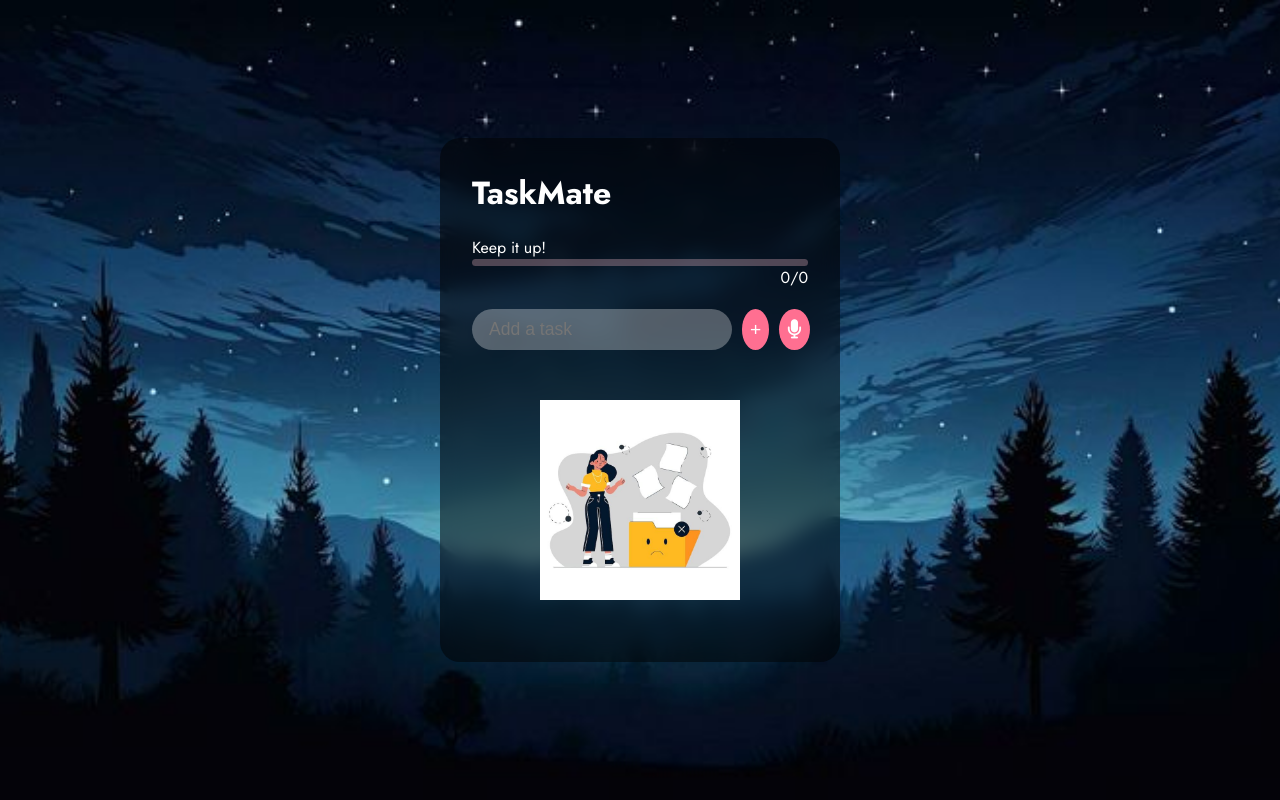
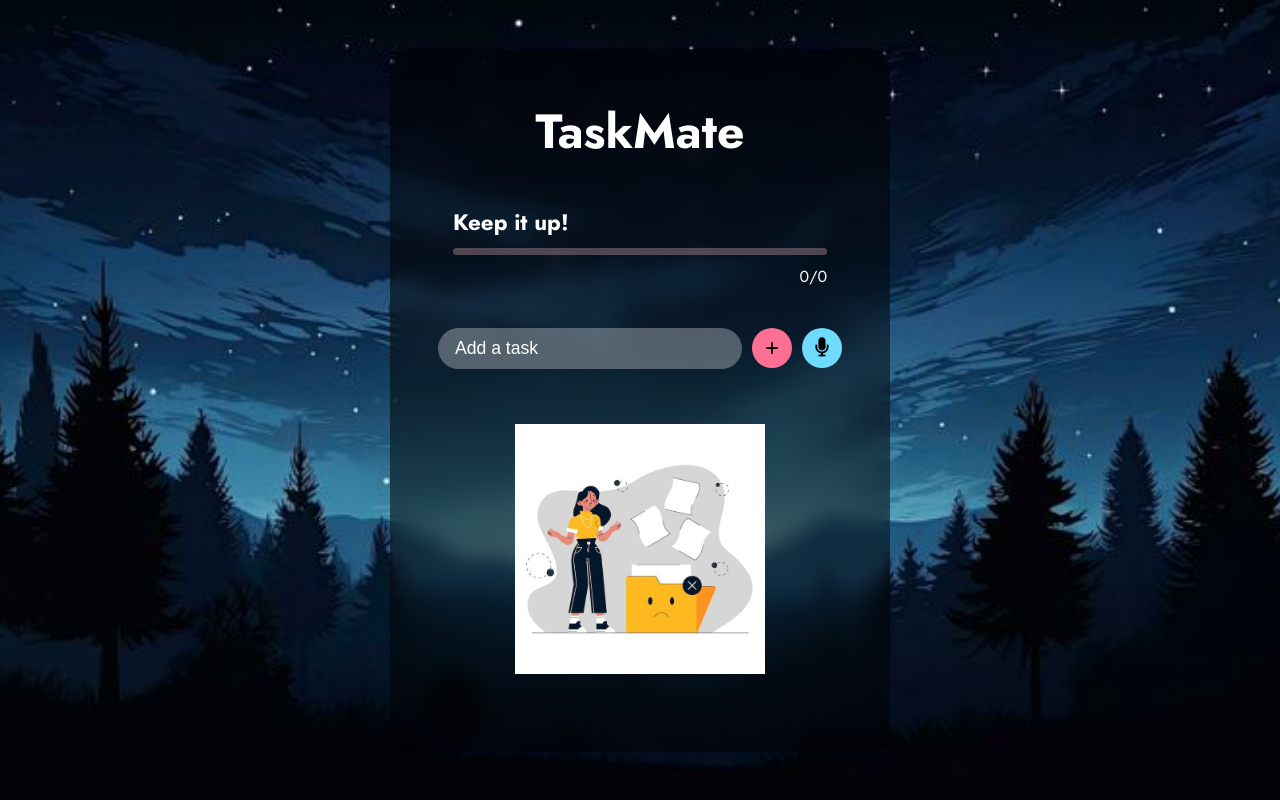
Before and after one commit to Ashlesha1524/TaskMate, a plain HTML site: page main/index.html in a window 1280 px wide. Drawn offline with nearby package versions, Linux system fonts and the light colour scheme; files whose address does not match are found by name.

Commit message:
style.css

```diff
--- a/main/style.css
+++ b/main/style.css
@@ -13,6 +13,7 @@ body {
     align-items: center;
     min-height: 100vh;
     background: url("Images/background_image.jpg") no-repeat center center/cover;
+    transition: background 0.3s ease, color 0.3s ease;
 }
 
 .container {
@@ -26,27 +27,44 @@ body {
 /* To-Do App */
 .todo-app {
     width: 100%;
-    max-width: 400px;
+    max-width: 500px; /* enlarged box */
     background: rgba(0,0,0,0.5);
     color: #fff;
     border-radius: 20px;
-    padding: 2rem;
+    padding: 3rem; /* increased padding */
     display: flex;
     flex-direction: column;
-    gap: 20px;
+    gap: 25px; /* more spacing */
     backdrop-filter: blur(10px);
+    transition: background 0.3s ease, color 0.3s ease;
 }
 
 /* Heading */
 .todo-app h1 {
-    font-size: 2rem;
+    font-size: 3rem; /* bigger TaskMate */
+    text-align: center;
+}
+
+/* Progress Box */
+.progress-box {
+    background: transparent; /* no color */
+    padding: 15px;
+    border-radius: 15px;
+    display: flex;
+    flex-direction: column;
+    gap: 10px;
+    width: 100%;
+    box-sizing: border-box;
+}
+
+.progress-box span {
+    color: #fff;
+    font-weight: bold;
+    text-align: left; /* left aligned */
+    font-size: 1.4rem; /* bigger Keep it up */
 }
 
 /* Progress Bar */
-.stat-container {
-    width: 100%;
-}
-
 #progressbar {
     width: 100%;
     height: 7px;
@@ -57,7 +75,7 @@ body {
 #progress {
     width: 0%;
     height: 100%;
-    background: #ff6f91; /* pink progress bar */
+    background: #ffbf00; /* yellow progress bar */
     border-radius: 20px;
     transition: width 0.3s ease;
 }
@@ -83,20 +101,49 @@ body {
     color: black;
 }
 
+.input-area input::placeholder {
+    color: #fff;
+    opacity: 1;
+}
+
 .input-area button {
-    margin-left: 10px;
-    padding: 8px;
+    width: 40px;
+    height: 40px;
     border-radius: 50%;
     border: none;
     cursor: pointer;
-    font-size: 1.2rem;
-    background: #ff6f91; /* pink add button */
-    color: #fff;
+    font-size: 1.5rem;
+    background: #ff6f91;
+    color: #000;
+    display: flex;
+    justify-content: center;
+    align-items: center;
+    padding: 0;
+    margin-left: 10px;
 }
 
 .input-area button:hover {
     transform: scale(1.1);
 }
+#voice-btn {
+    width: 40px;
+    height: 40px;
+    border-radius: 50%;
+    border: none;
+    cursor: pointer;
+    font-size: 1.2rem;
+    background: #6fdbff;
+    color: #000;
+    display: flex;
+    justify-content: center;
+    align-items: center;
+    margin-left: 10px;
+}
+
+#voice-btn:hover {
+    transform: scale(1.1);
+}
+
 
 /* Task List */
 .todos-container {
@@ -105,15 +152,13 @@ body {
     min-height: 150px;
 }
 
-/* Middle Image */
 .middle-image {
     display: block;
     margin: 30px auto;
-    width: 200px;
+    width: 250px; /* enlarged middle image */
     opacity: 1;
 }
 
-/* Task Items */
 #task-list li {
     display: flex;
     justify-content: space-between;
@@ -131,14 +176,12 @@ body {
     color: #000;
 }
 
-/* Checkbox */
 .checkbox {
     width: 20px;
     height: 20px;
-    accent-color: #ff6f91; /* pink tick */
+    accent-color: #ff6f91;
 }
 
-/* Task Buttons */
 .task-buttons {
     display: flex;
     gap: 10px;
@@ -150,7 +193,7 @@ body {
     border-radius: 50%;
     border: none;
     cursor: pointer;
-    background: #ffbf00; /* yellow edit button */
+    background: #ffbf00;
     color: #fff;
 }
 
@@ -160,6 +203,43 @@ body {
     border-radius: 50%;
     border: none;
     cursor: pointer;
-    background: #ff6f91; /* pink delete button */
+    background: #ff6f91;
     color: #fff;
 }
+
+/* Dark Mode */
+body.dark-mode {
+    background: #121212;
+    color: #fff;
+}
+
+body.dark-mode .todo-app {
+    background: rgba(0,0,0,0.8);
+    color: #fff;
+}
+
+body.dark-mode .input-area input,
+body.dark-mode #task-list li {
+    background: rgba(255,255,255,0.1);
+    color: #fff;
+}
+
+body.dark-mode .input-area button {
+    color: #fff;
+}
+
+/* Theme Switch */
+.theme-switch {
+    display: flex;
+    justify-content: flex-end;
+    margin-bottom: 10px;
+}
+
+.theme-switch input {
+    display: none;
+}
+
+.theme-switch label {
+    cursor: pointer;
+    font-size: 1.5rem;
+}
```
